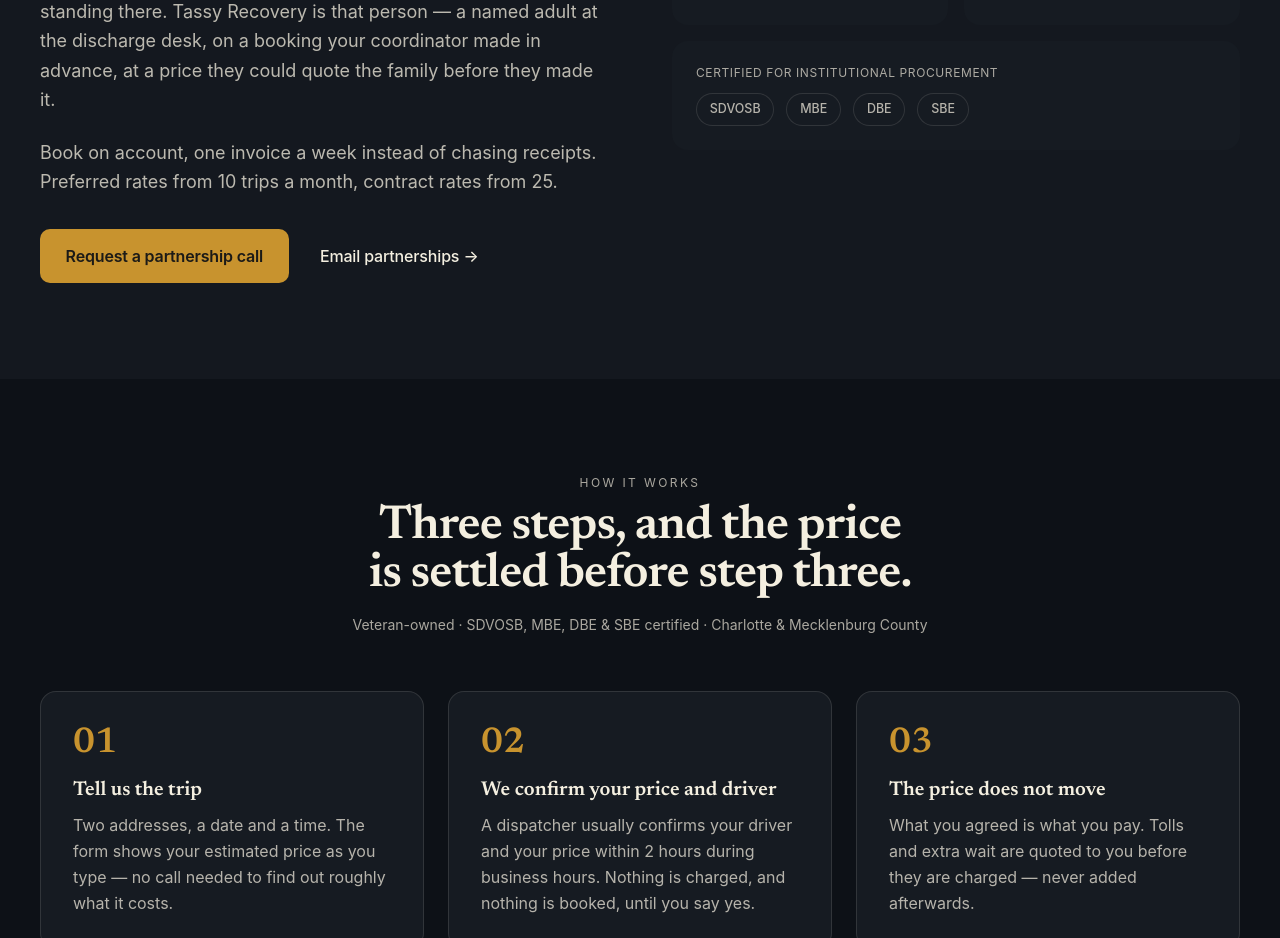
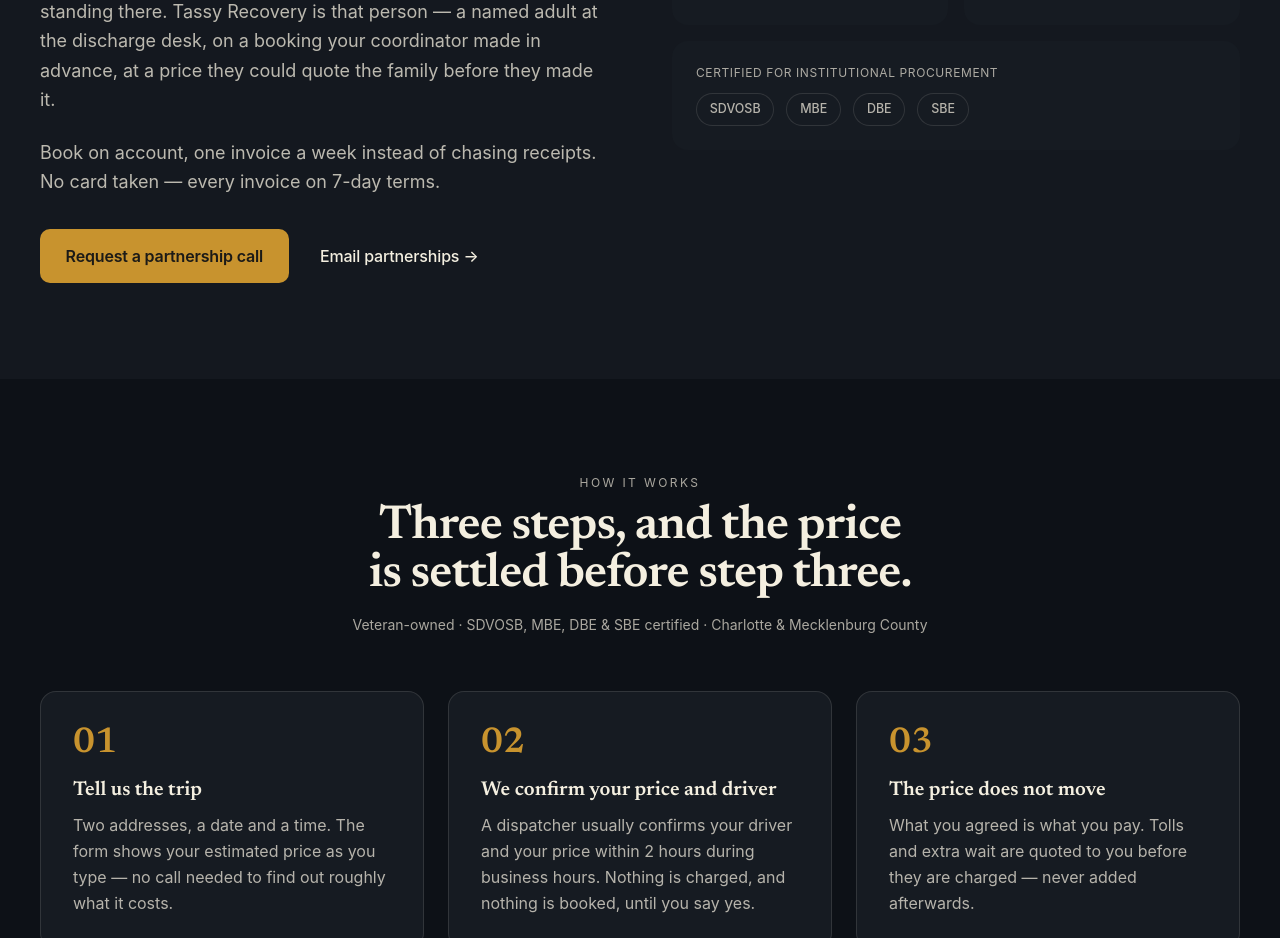
Before and after one commit to phil379/tassytrucks-website-v3, a Next.js app: page / in a window 1280 px wide. Shown: the part 3240-4178 px from the top of the page. Built offline with nearby package versions, Linux system fonts and the light colour scheme; a web font is replaced by a local one.

Commit message:
Strike preferred-rates volume formulation from partner CTAs (#109)

```diff
--- a/app/nemt/page.tsx
+++ b/app/nemt/page.tsx
@@ -81,7 +81,7 @@ export default function NemtPage() {
       ]}
       partnerCta={{
         title: 'Clinics, dialysis centers and case managers',
-        body: 'Book on account and get one invoice a week instead of chasing receipts. Preferred rates from 10 trips a month, contract rates from 25.',
+        body: 'Book on account and get one invoice a week instead of chasing receipts — no card taken, and every invoice on 7-day terms.',
         href: 'mailto:phil@tassytrucks.com?subject=Facility%20account%20—%20Tassy%20Care',
         label: 'Ask for the facility packet',
       }}
--- a/app/page.tsx
+++ b/app/page.tsx
@@ -279,8 +279,8 @@ export default function HomePage() {
               family before they made it.
             </p>
             <p className="text-lg leading-relaxed mb-8 opacity-75">
-              Book on account, one invoice a week instead of chasing receipts. Preferred
-              rates from 10 trips a month, contract rates from 25.
+              Book on account, one invoice a week instead of chasing receipts. No card
+              taken — every invoice on 7-day terms.
             </p>
             <div className="flex flex-wrap gap-3">
               <Link href={partnerSignup({ source: 'home-partners' })} className="btn-gold">
--- a/app/recover/page.tsx
+++ b/app/recover/page.tsx
@@ -92,7 +92,7 @@ export default function RecoverPage() {
       ]}
       partnerCta={{
         title: 'Surgery centers, dental practices and med spas',
-        body: `Add a private transportation option to your discharge workflow. We book on account, invoice ${FACILITY_INVOICING}, and your patient is collected from the desk by a named driver at a time you set. Preferred rates from 10 trips a month.`,
+        body: `Add a private transportation option to your discharge workflow. We book on account, invoice ${FACILITY_INVOICING} — no card taken — and your patient is collected from the desk by a named driver at a time you set.`,
         href: 'mailto:phil@tassytrucks.com?subject=Facility%20account%20—%20Tassy%20Recovery',
         label: 'Ask for the facility packet',
       }}
--- a/app/vip/page.tsx
+++ b/app/vip/page.tsx
@@ -68,7 +68,7 @@ export default function VipPage() {
       ]}
       partnerCta={{
         title: 'Hotels, clubs and corporate partners',
-        body: `Put a reliable car behind your guests and clients. We book on account and invoice ${FACILITY_INVOICING}, with preferred rates from 10 trips a month.`,
+        body: `Put a reliable car behind your guests and clients. We book on account and invoice ${FACILITY_INVOICING} — no card taken.`,
         href: 'mailto:phil@tassytrucks.com?subject=Corporate%20account%20—%20Tassy%20Concierge',
         label: 'Open an account',
       }}
--- a/app/winnie/page.tsx
+++ b/app/winnie/page.tsx
@@ -83,7 +83,7 @@ export default function WinniePage() {
       ]}
       partnerCta={{
         title: 'Vets, groomers and boarding facilities',
-        body: 'Offer transport to clients who cannot get away during your opening hours. We book on account and invoice weekly, with preferred rates from 10 trips a month.',
+        body: 'Offer transport to clients who cannot get away during your opening hours. We book on account and invoice weekly on 7-day terms — no card taken.',
         href: 'mailto:phil@tassytrucks.com?subject=Partner%20account%20—%20Winnie%20Ride',
         label: 'Start a partner account',
       }}
```
